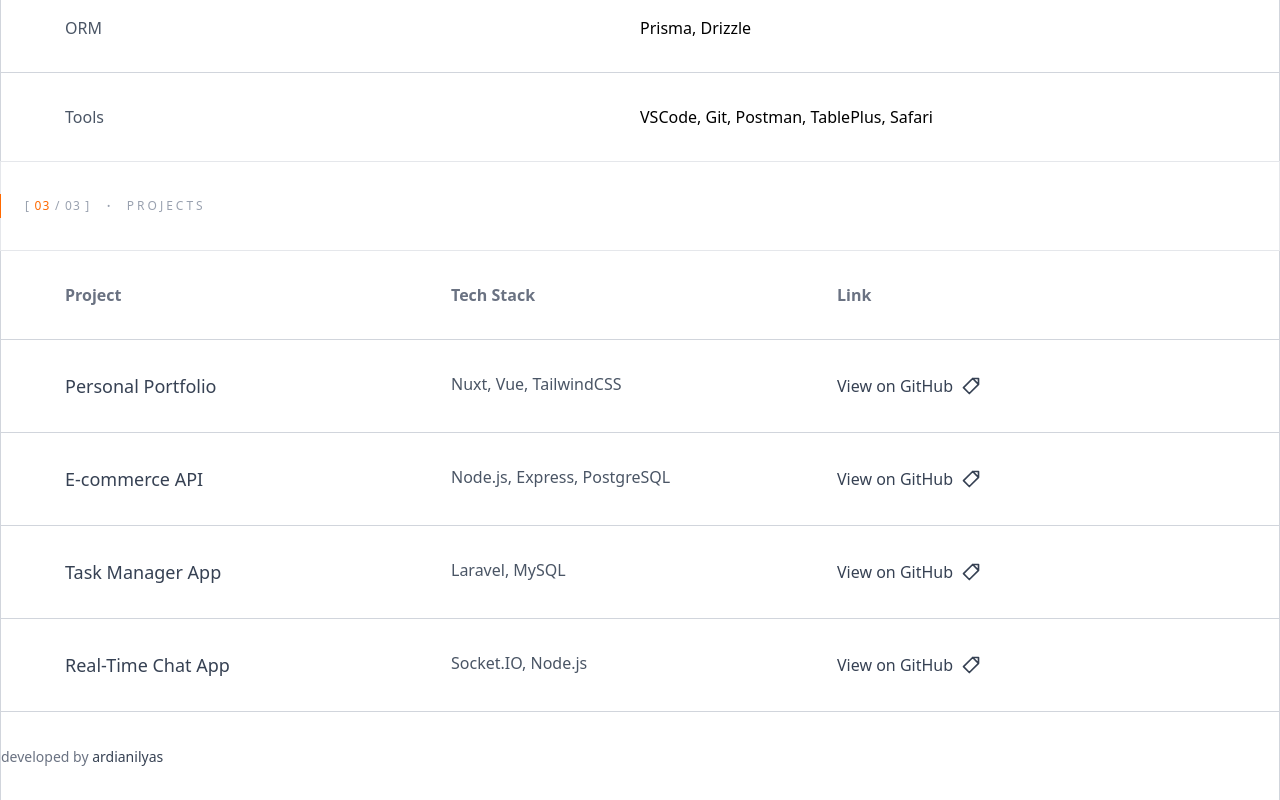
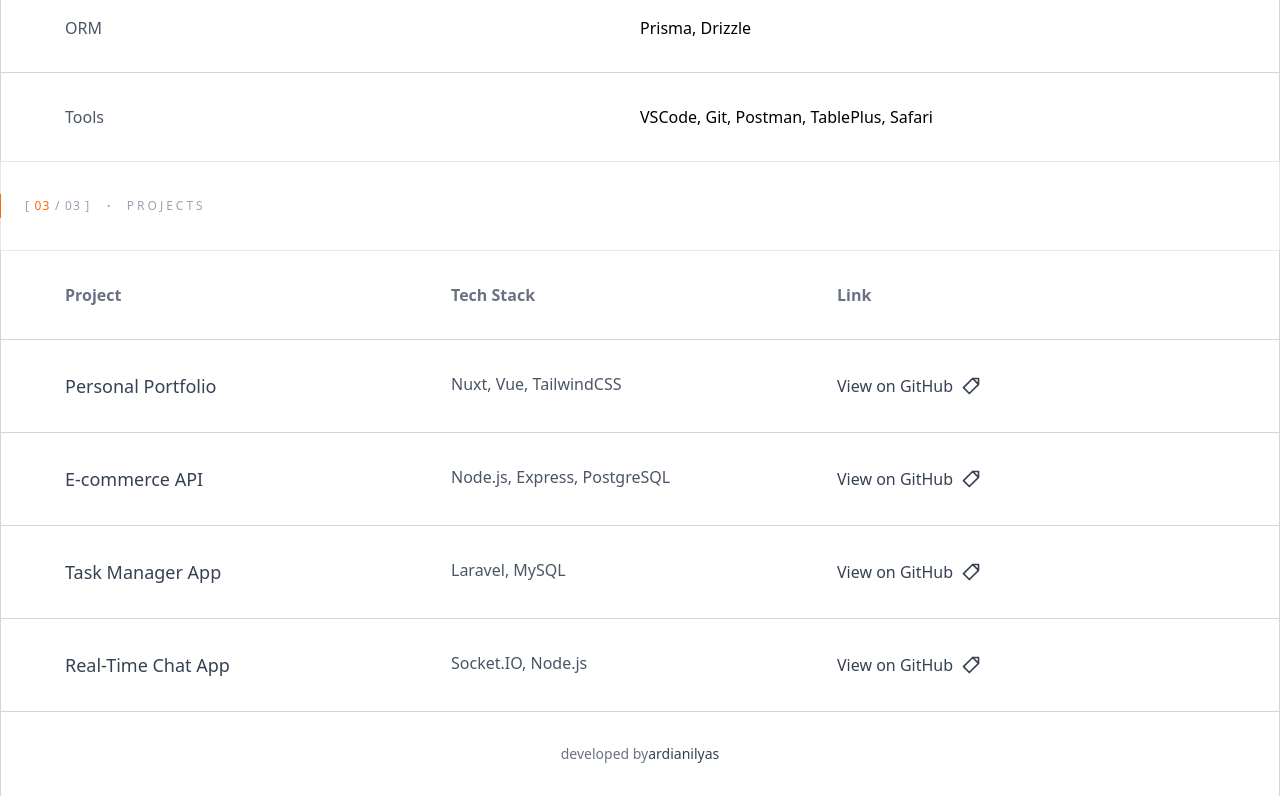
Before and after one commit to ardianilyas/portfolio, a Nuxt app: page / in a window 1280 px wide. Shown: the part 1146-1946 px from the top of the page. Built offline with nearby package versions, Linux system fonts and the light colour scheme.

Commit message:
style: update footer text center

```diff
--- a/app/components/Footer.vue
+++ b/app/components/Footer.vue
@@ -7,7 +7,7 @@
     <!-- CONTAINER WITH SIDE BORDERS -->
     <div class="container mx-auto border-l border-r border-gray-300 py-8">
 
-      <a href="https://github.com/ardianilyas" target="_blank" class="text-center text-sm text-gray-500">
+      <a href="https://github.com/ardianilyas" target="_blank" class="text-center flex items-center justify-center text-sm text-gray-500">
         developed by <span class="font-medium text-gray-700">ardianilyas</span>
       </a>
 
```
